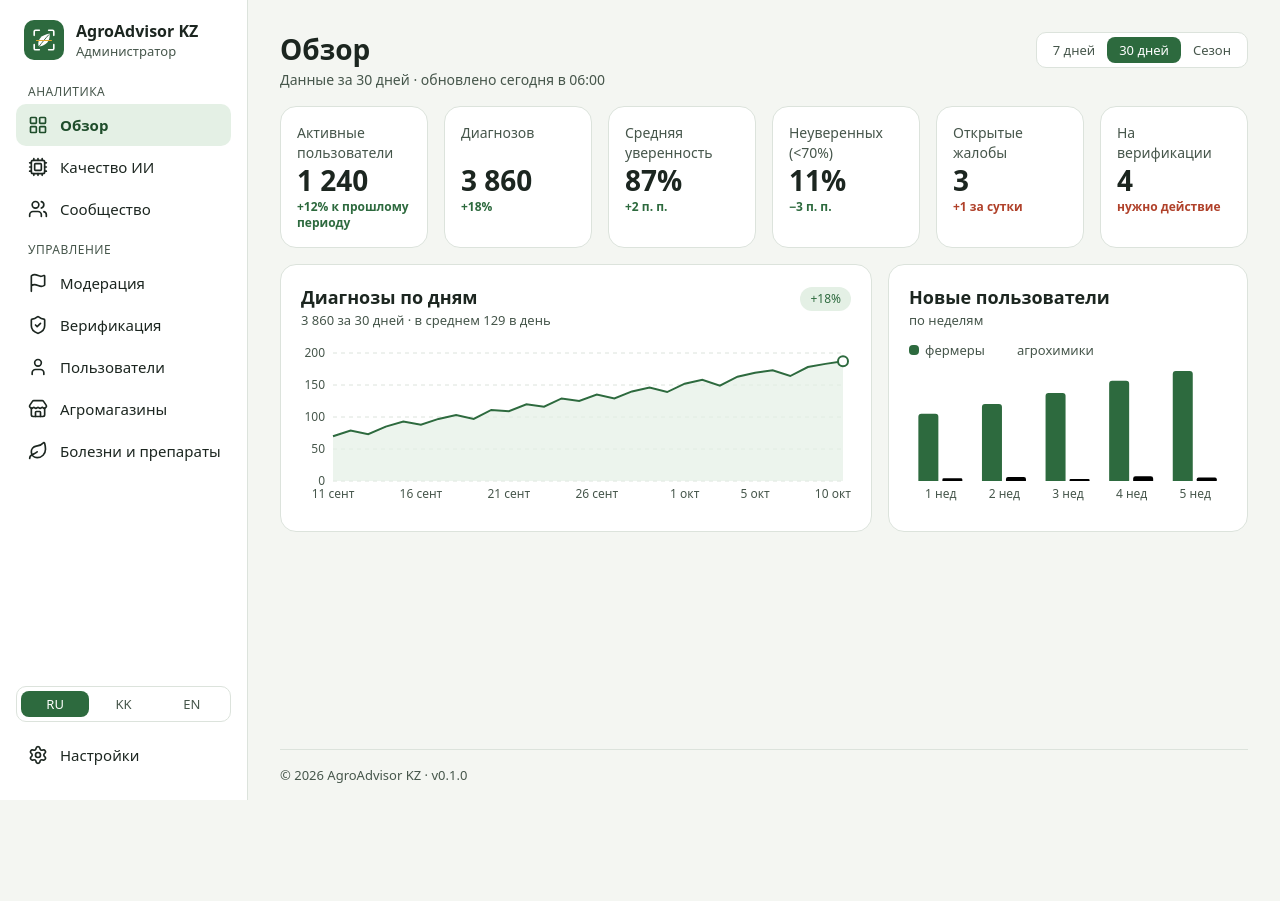
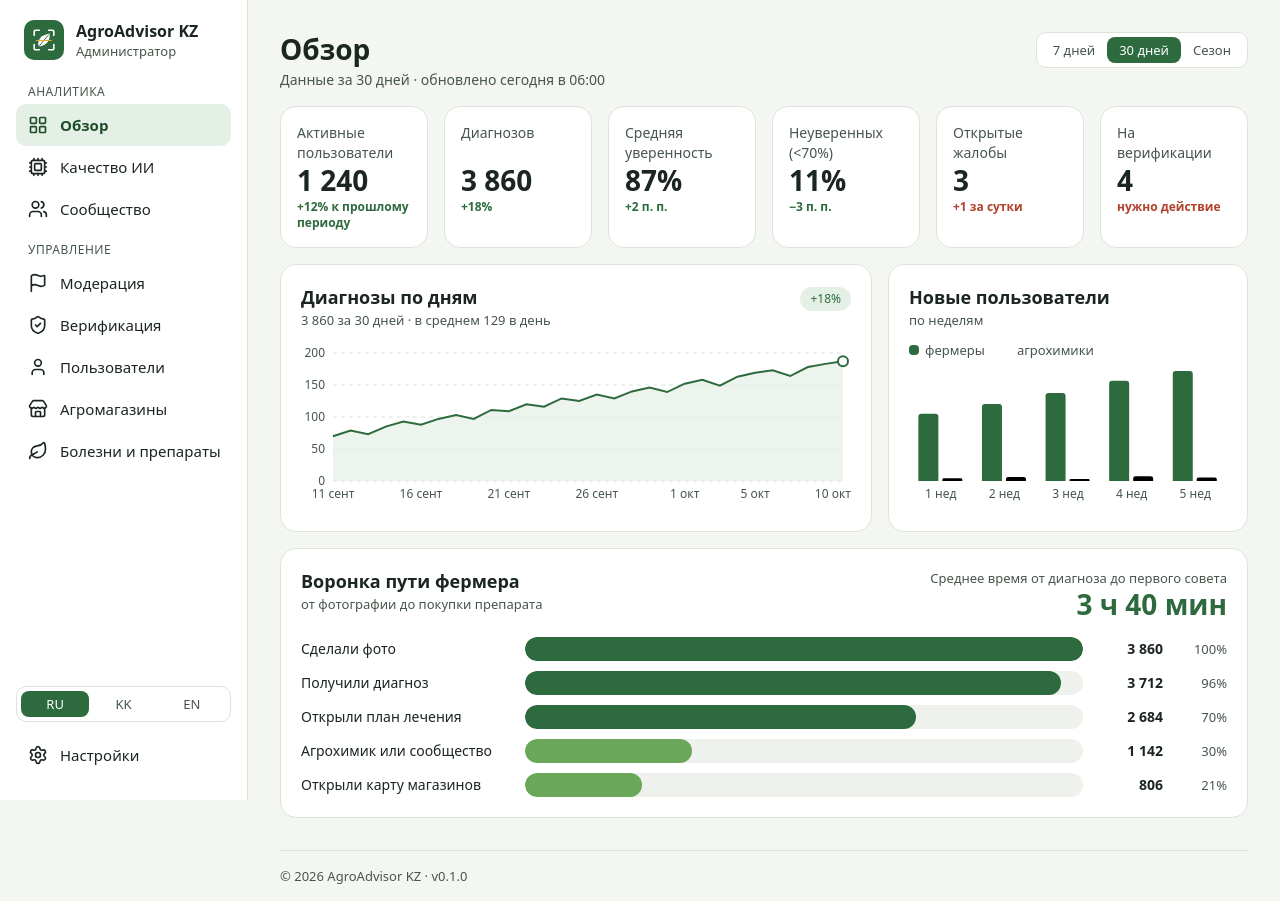
Before and after one commit to nurbolatdev/agroadvisor-kz, a React (Vite) app in the folder apps/admin-web/: page / in a window 1280 px wide. Before the commit the page ends 800 px from the top, so only its background shows below. Built offline with nearby package versions, Linux system fonts and the light colour scheme.

Commit message:
feat(dashboard): add farmer funnel

```diff
--- /dev/null
+++ b/apps/admin-web/src/features/dashboard/components/FarmerFunnel.tsx
@@ -0,0 +1,69 @@
+import { Card, CardHeader } from '@/components/ui/Card'
+import type { FunnelStep, OverviewStats } from '@/shared/types'
+import { cn } from '@/shared/utils/cn'
+import { formatDuration, formatNumber } from '@/shared/utils/format'
+
+interface FarmerFunnelProps {
+  stats: OverviewStats
+}
+
+const STEP_LABELS: Record<FunnelStep, string> = {
+  photo: 'Сделали фото',
+  diagnosis: 'Получили диагноз',
+  treatment_plan: 'Открыли план лечения',
+  expert_or_community: 'Агрохимик или сообщество',
+  shops_map: 'Открыли карту магазинов',
+}
+
+/** Steps after the treatment plan are drawn lighter, as in the mockup. */
+const PRIMARY_STEPS = 3
+
+export function FarmerFunnel({ stats }: FarmerFunnelProps) {
+  const { funnel, avgMinutesToFirstAdvice } = stats
+  const total = funnel[0]?.count ?? 0
+
+  return (
+    <Card>
+      <div className="flex flex-wrap items-start justify-between gap-4">
+        <CardHeader
+          title="Воронка пути фермера"
+          subtitle="от фотографии до покупки препарата"
+          className="mb-0"
+        />
+        <div className="text-right">
+          <p className="text-caption font-normal text-text-muted">
+            Среднее время от диагноза до первого совета
+          </p>
+          <p className="text-display text-primary">{formatDuration(avgMinutesToFirstAdvice)}</p>
+        </div>
+      </div>
+
+      <ul className="mt-4 flex flex-col gap-2.5">
+        {funnel.map(({ step, count }, index) => {
+          const percent = total > 0 ? Math.round((count / total) * 100) : 0
+          return (
+            <li
+              key={step}
+              className="grid grid-cols-[minmax(0,13rem)_1fr_4rem_3rem] items-center gap-4 text-small"
+            >
+              <span className="truncate text-text">{STEP_LABELS[step]}</span>
+              <span aria-hidden="true" className="h-6 overflow-hidden rounded-full bg-track">
+                <span
+                  className={cn(
+                    'block h-full rounded-full',
+                    index < PRIMARY_STEPS ? 'bg-primary' : 'bg-chart-light',
+                  )}
+                  style={{ width: `${percent}%` }}
+                />
+              </span>
+              <span className="text-right font-semibold text-text">{formatNumber(count)}</span>
+              <span className="text-right text-caption font-normal text-text-muted">
+                {percent}%
+              </span>
+            </li>
+          )
+        })}
+      </ul>
+    </Card>
+  )
+}
--- a/apps/admin-web/src/features/dashboard/pages/DashboardPage.tsx
+++ b/apps/admin-web/src/features/dashboard/pages/DashboardPage.tsx
@@ -7,6 +7,7 @@ import { Loader } from '@/components/ui/Loader'
 import { PageHeader } from '@/components/ui/PageHeader'
 import { SegmentedControl, type SegmentedOption } from '@/components/ui/SegmentedControl'
 import { DiagnosesByDayChart } from '@/features/dashboard/components/DiagnosesByDayChart'
+import { FarmerFunnel } from '@/features/dashboard/components/FarmerFunnel'
 import { NewUsersChart } from '@/features/dashboard/components/NewUsersChart'
 import { OverviewKpis } from '@/features/dashboard/components/OverviewKpis'
 import { api } from '@/services/api'
@@ -71,6 +72,7 @@ export function DashboardPage() {
             <DiagnosesByDayChart stats={data} />
             <NewUsersChart stats={data} />
           </div>
+          <FarmerFunnel stats={data} />
         </div>
       ) : (
         <Loader />
--- a/apps/admin-web/src/styles/index.css
+++ b/apps/admin-web/src/styles/index.css
@@ -18,6 +18,8 @@
   --color-info: #2a6592;
   --color-info-soft: #e2edf6;
   --color-chart-secondary: #a8d08d; /* second data series: agrochemists, answers */
+  --color-chart-light: #6aa75a; /* lower funnel steps */
+  --color-track: #eef1ec; /* progress bar track */
 
   /* Typography — Inter */
   --font-sans: 'Inter Variable', ui-sans-serif, system-ui, sans-serif;
```
